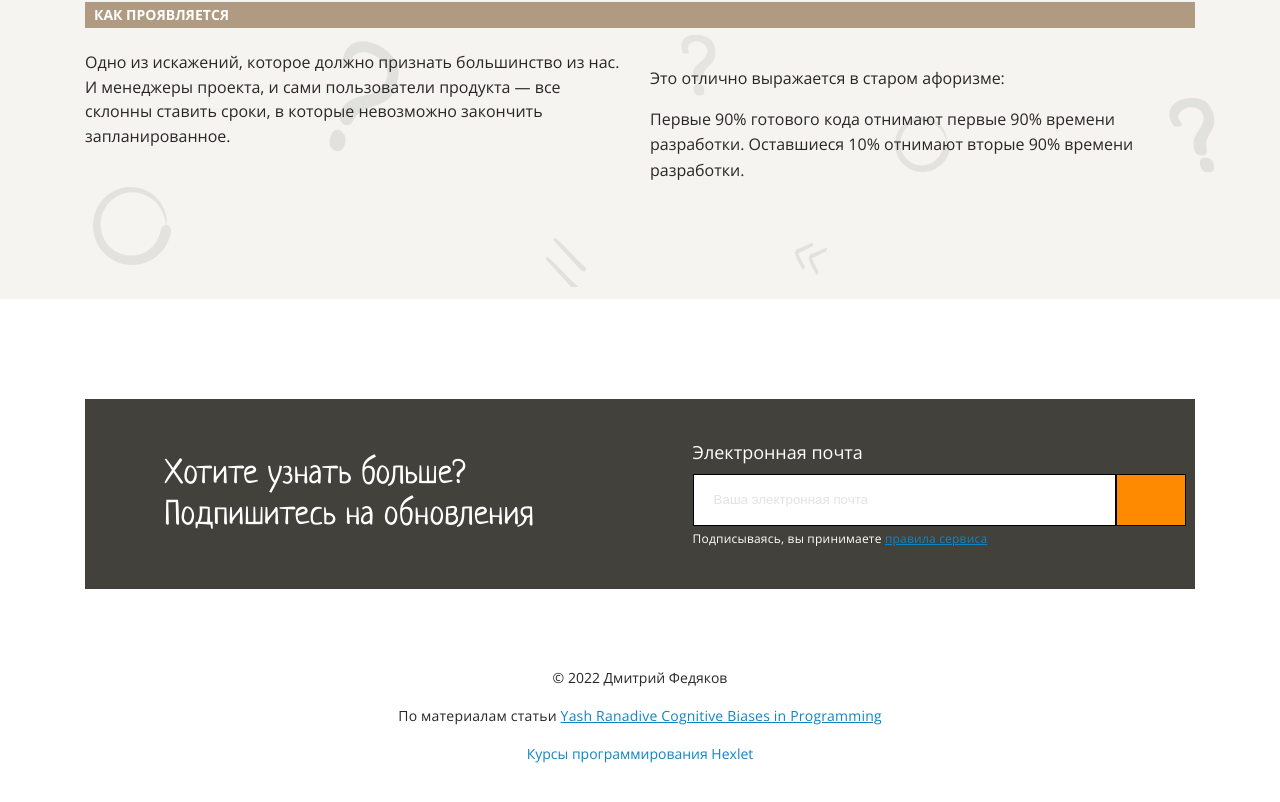
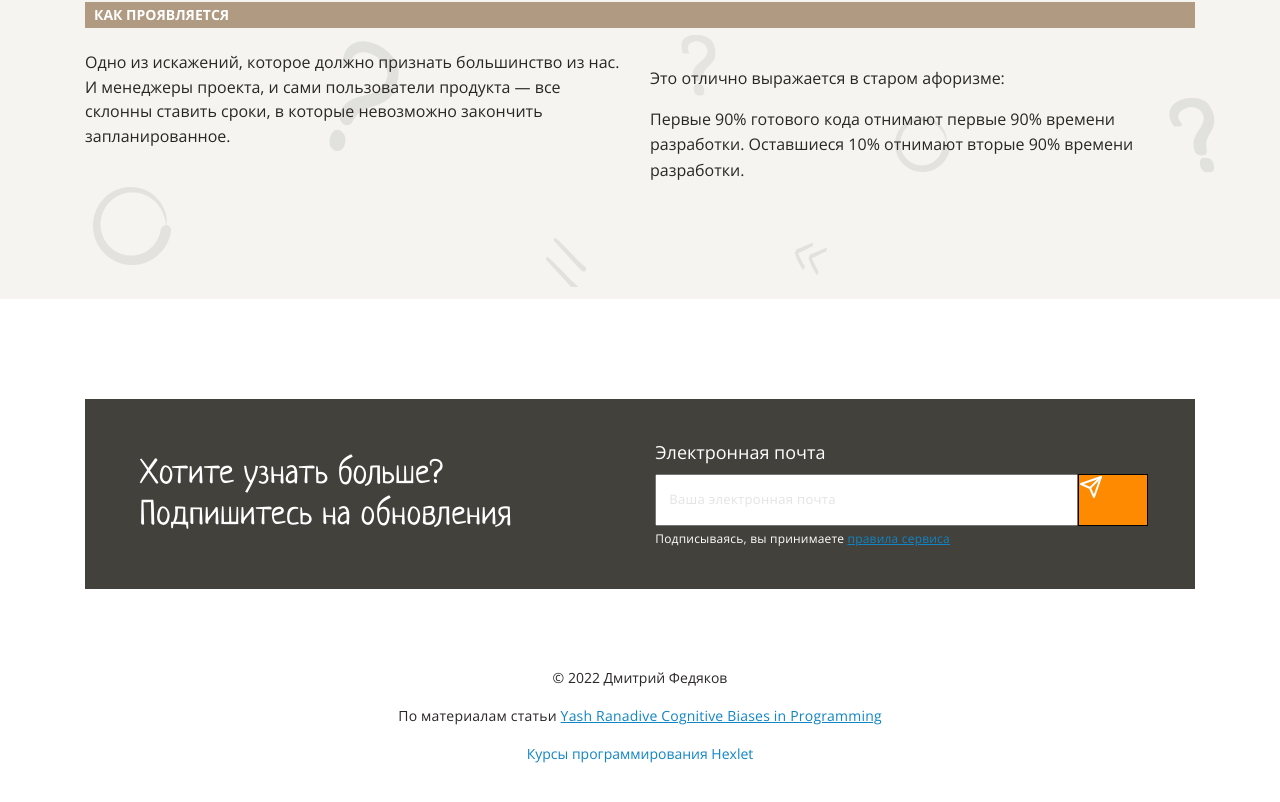
Before and after one commit to VaFed/layout-designer-project-lvl1, a plain HTML site: page index.html in a window 1280 px wide. Shown: the part 6939-7741 px from the top of the page. Drawn offline with Linux system fonts and the light colour scheme.

Commit message:
with button

```diff
--- a/styles/footer-block.css
+++ b/styles/footer-block.css
@@ -15,7 +15,16 @@
 
 .footer-feedback h3 {
     margin-top: 56px;
-    /* margin-right: 90px; */
+    margin-right: 60px;
+    /* margin: 56px auto 0 auto; */
+    margin-left: 13px;
+    letter-spacing: 0.1px;
+
+}
+
+.footer-feedback_feedback {
+    margin-right: 75px;
+    /* margin: 0 auto; */
 }
 
 .footer-feedback_feedback p:nth-child(1) {
@@ -40,7 +49,7 @@
     font-size: 12px;
 }
 
-.footer-feedback_feedback a {
+.footer-feedback>.footer-feedback_feedback>p>a {
     color: #fff;
 }
 
@@ -54,12 +63,19 @@
     width: 423px;
     height: 52px;
 
-    border: 1px solid;
-    padding: 0 1.5em;
+    /* border: 1px solid; */
+    padding: 0 12px;
 }
 
 .footer-feedback input::placeholder {
     opacity: 0.2;
+    letter-spacing: 0.3px;
+    color: #757575;
+    font-family: 'Open Sans';
+    font-style: normal;
+    font-weight: 400;
+    font-size: 13.1px;
+    line-height: 160%;
 }
 
 .footer-feedback button {
@@ -80,15 +96,17 @@
     position: absolute;
     top: 0;
     bottom: 0;
-    /* left: 0; */
     right: 0;
     left: 0;
 
-    background-image: url(./images/send.svg);
-    /* background-repeat: no-repeat;
-    background-size: y; */
+    /* height: 50px;
+    width: 70px; */
 
-    /* z-index: 10; */
+    background-image: url(../images/send.svg);
+    background-repeat: no-repeat;
+    /* background-size: contain; */
+
+    content: '';
 }
 
 footer .into-section>p {
```
